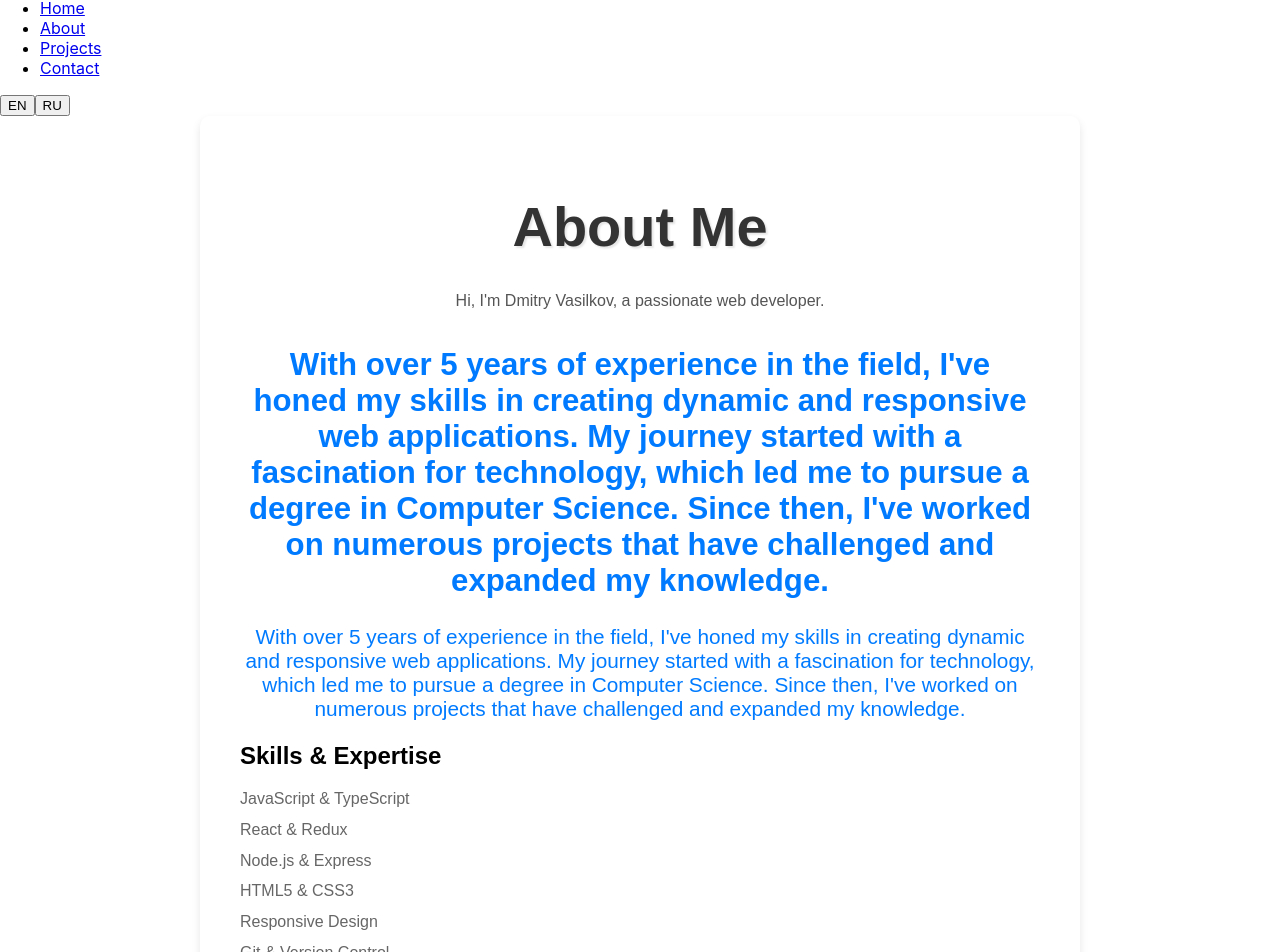
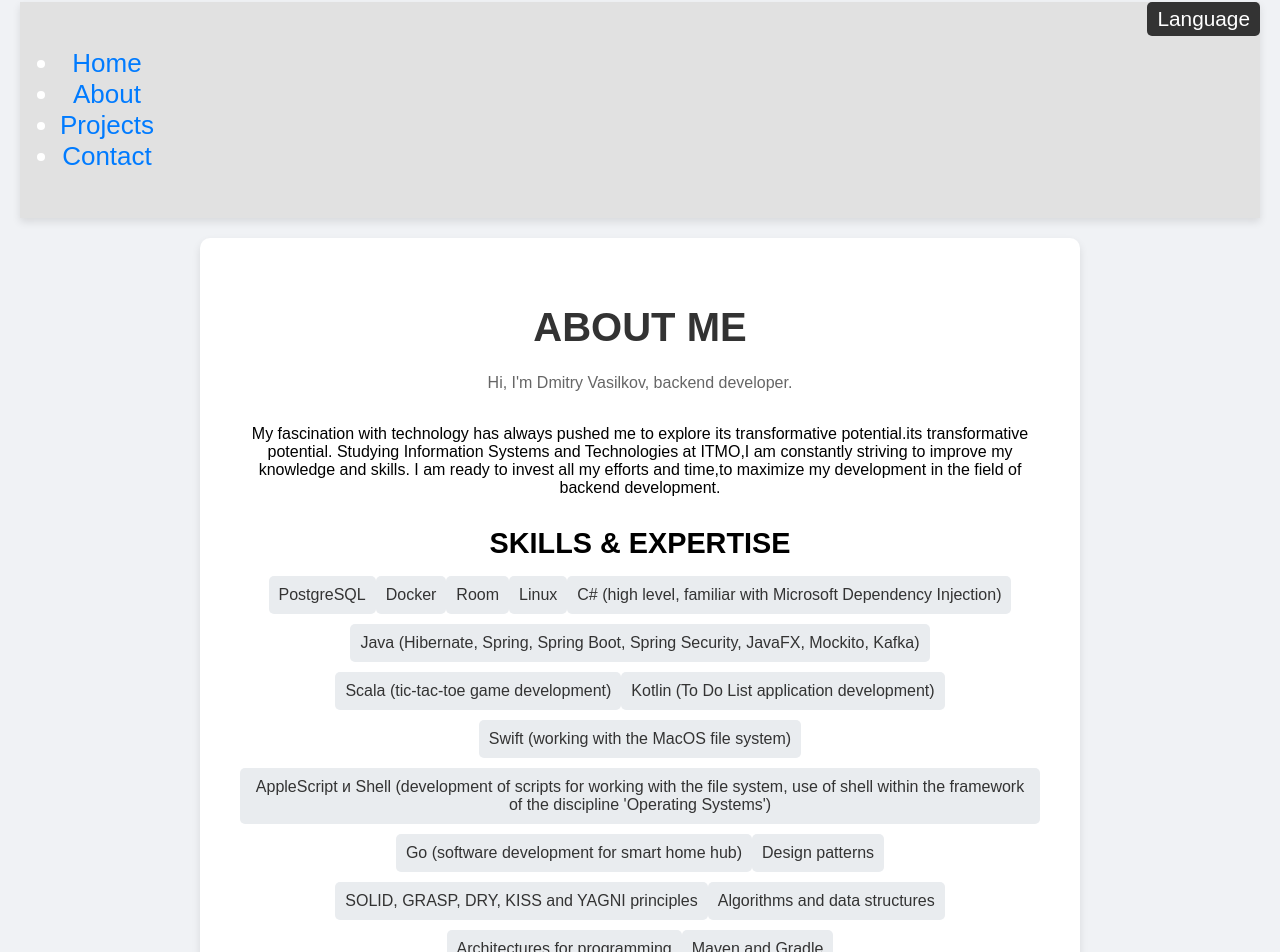
Before and after one commit to DmitryVasilkovW/DmitryVasilkovW.github.io, a React (Create React App) app in the folder my-portfolio/: page /about in a window 1280 px wide. Shown: the part 18-970 px from the top of the page. Built offline with nearby package versions, Linux system fonts and the light colour scheme.

Commit message:
feat: added styles and description of the about me page

```diff
--- a/my-portfolio/package.json
+++ b/my-portfolio/package.json
@@ -16,7 +16,8 @@
     "react-router-dom": "^6.24.1",
     "react-scripts": "5.0.1",
     "typescript": "^4.9.5",
-    "web-vitals": "^2.1.4"
+    "web-vitals": "^2.1.4",
+    "less-loader": "^8.0.0"
   },
   "scripts": {
     "start": "react-scripts start",
--- a/my-portfolio/src/App.css
+++ /dev/null
@@ -1,38 +0,0 @@
-.App {
-  text-align: center;
-}
-
-.App-logo {
-  height: 40vmin;
-  pointer-events: none;
-}
-
-@media (prefers-reduced-motion: no-preference) {
-  .App-logo {
-    animation: App-logo-spin infinite 20s linear;
-  }
-}
-
-.App-header {
-  background-color: #282c34;
-  min-height: 100vh;
-  display: flex;
-  flex-direction: column;
-  align-items: center;
-  justify-content: center;
-  font-size: calc(10px + 2vmin);
-  color: white;
-}
-
-.App-link {
-  color: #61dafb;
-}
-
-@keyframes App-logo-spin {
-  from {
-    transform: rotate(0deg);
-  }
-  to {
-    transform: rotate(360deg);
-  }
-}
--- a/my-portfolio/src/App.tsx
+++ b/my-portfolio/src/App.tsx
@@ -1,11 +1,11 @@
-// src/App.tsx
 import React, { useState, useEffect } from 'react';
 import { BrowserRouter as Router, Routes, Route, Link } from 'react-router-dom';
 import { translations } from './translations/translations';
 import { aboutTranslations } from "./translations/pages/aboutTranslations";
 import LanguageSelector from './components/LanguageSelector';
-import Page from './components/Page';
+import HomePage from './pages/HomePage';
 import AboutPage from "./pages/AboutPage";
+import './styles/App.css'
 
 const App: React.FC = () => {
     const [language, setLanguage] = useState<string>('en');
@@ -21,22 +21,22 @@ const App: React.FC = () => {
 
     return (
         <Router>
-            <div>
-                <header>
+            <div className="App">
+                <header className="App-header">
                     <nav>
                         <ul>
-                            <li><Link to="/">{translations[language].home}</Link></li>
-                            <li><Link to="/about">{translations[language].about}</Link></li>
-                            <li><Link to="/projects">{translations[language].projects}</Link></li>
-                            <li><Link to="/contact">{translations[language].contact}</Link></li>
+                            <li><Link to="/" className="App-link">{translations[language].home}</Link></li>
+                            <li><Link to="/about" className="App-link">{translations[language].about}</Link></li>
+                            <li><Link to="/projects" className="App-link">{translations[language].projects}</Link></li>
+                            <li><Link to="/contact" className="App-link">{translations[language].contact}</Link></li>
                         </ul>
-                        <LanguageSelector setLanguage={setLanguage}/>
+                        <LanguageSelector setLanguage={setLanguage} />
                     </nav>
                 </header>
                 <main>
                     <Routes>
                         <Route path="/" element={
-                            <Page
+                            <HomePage
                                 title={translations[language]['about-title']}
                                 content={translations[language]['about-text']}
                             />
@@ -48,8 +48,8 @@ const App: React.FC = () => {
                                 professional={aboutTranslations[language]['professional']}
                                 skills={aboutTranslations[language]['skills']}
                                 skillsList={aboutTranslations[language]['skillsList']}
+                                personalTitle={aboutTranslations[language]['personal-title']}
                                 personal={aboutTranslations[language]['personal']}
-                                contact={aboutTranslations[language]['contact']}
                             />
                         }/>
                         {/*<Route path="/projects" element={<ProjectsPage language={language}/>}/>*/}
--- a/my-portfolio/src/components/LanguageSelector.tsx
+++ b/my-portfolio/src/components/LanguageSelector.tsx
@@ -1,15 +1,31 @@
-// src/components/LanguageSelector.tsx
-import React from 'react';
+import React, { useState } from 'react';
+import '../styles/LanguageSelector.css';
 
 interface Props {
     setLanguage: (language: 'en' | 'ru') => void;
 }
 
 const LanguageSelector: React.FC<Props> = ({ setLanguage }) => {
+    const [isOpen, setIsOpen] = useState(false);
+
+    const toggleDropdown = () => {
+        setIsOpen(!isOpen);
+    };
+
+    const selectLanguage = (language: 'en' | 'ru') => {
+        setLanguage(language);
+        setIsOpen(false);
+    };
+
     return (
-        <div id="language-selector">
-            <button onClick={() => setLanguage('en')}>EN</button>
-            <button onClick={() => setLanguage('ru')}>RU</button>
+        <div className="language-selector">
+            <button onClick={toggleDropdown}>Language</button>
+            {isOpen && (
+                <ul className="dropdown">
+                    <li onClick={() => selectLanguage('en')}>EN</li>
+                    <li onClick={() => selectLanguage('ru')}>RU</li>
+                </ul>
+            )}
         </div>
     );
 };
--- a/my-portfolio/src/pages/AboutPage.tsx
+++ b/my-portfolio/src/pages/AboutPage.tsx
@@ -8,16 +8,22 @@ interface AboutPageProps {
     skills: string,
     skillsList: string[],
     personal: string,
-    contact: string
+    personalTitle: string,
 }
 
-const AboutPage: React.FC<AboutPageProps> = ({title, intro, professional, skills, skillsList, personal, contact }) => {
+const AboutPage: React.FC<AboutPageProps> = ({
+                                                 title,
+                                                 intro,
+                                                 professional,
+                                                 skills,
+                                                 skillsList,
+                                                 personal,
+                                                 personalTitle}) => {
     return (
         <div className="about-page">
             <h1 className= "title">{title}</h1>
             <p className= "intro">{intro}</p>
             <section className= "professional">
-                <h2>{professional}</h2>
                 <p>{professional}</p>
             </section>
             <section className= "skills">
@@ -27,12 +33,8 @@ const AboutPage: React.FC<AboutPageProps> = ({title, intro, professional, skills
                 </ul>
             </section>
             <section className= "personal">
-                <h2>{personal}</h2>
+                <h2>{personalTitle}</h2>
                 <p>{personal}</p>
-            </section>
-            <section className="contact">
-                <h2>{contact}</h2>
-                <p>{contact}</p>
             </section>
         </div>
     );
--- a/my-portfolio/src/components/Page.tsx
+++ b/my-portfolio/src/pages/HomePage.tsx
@@ -1,4 +1,3 @@
-// src/components/Page.tsx
 import React from 'react';
 
 interface Props {
@@ -6,7 +5,7 @@ interface Props {
     content: string;
 }
 
-const Page: React.FC<Props> = ({ title, content }) => {
+const HomePage: React.FC<Props> = ({ title, content }) => {
     return (
         <section>
             <h2>{title}</h2>
@@ -15,4 +14,4 @@ const Page: React.FC<Props> = ({ title, content }) => {
     );
 };
 
-export default Page;
+export default HomePage;
--- a/my-portfolio/src/styles/About.css
+++ b/my-portfolio/src/styles/About.css
@@ -1,71 +1,84 @@
+body {
+    font-family: 'Arial', sans-serif;
+    margin: 0;
+    padding: 0;
+    background-color: #f0f2f5;
+}
+
 .about-page {
-    font-family: 'Arial', sans-serif;
-    padding: 40px;
     max-width: 800px;
-    margin: 0 auto;
+    margin: 20px auto;
     background-color: #ffffff;
     border-radius: 10px;
     box-shadow: 0 4px 8px rgba(0, 0, 0, 0.1);
+    padding: 40px;
 }
 
 .title {
-    font-size: 3.5em;
-    margin-bottom: 0.5em;
+    font-size: 2.5em;
     color: #333;
+    margin-bottom: 20px;
+    text-transform: uppercase;
     text-align: center;
-    text-shadow: 2px 2px 2px rgba(0, 0, 0, 0.1);
 }
 
 .intro {
-    margin-bottom: 2em;
-    line-height: 1.8;
-    text-align: center;
-    color: #555;
-}
-
-.professional {
-    font-size: 1.3em;
-    margin-bottom: 1em;
-    color: #007bff;
+    color: #666;
+    line-height: 1.6;
+    margin-bottom: 30px;
     text-align: center;
 }
 
-.skills {
-    margin-bottom: 2em;
+.professional, .skills, .personal, .contact {
+    margin-bottom: 30px;
+}
+
+h2 {
+    color: #000000;
+    font-size: 1.8em;
+    margin-bottom: 15px;
+    text-transform: uppercase;
+    text-align: center;
 }
 
 .skills-list {
     list-style-type: none;
     padding-left: 0;
+    text-align: center;
 }
 
 .skills-list li {
-    margin-bottom: 0.8em;
-    color: #666;
-}
-
-.personal {
-    margin-bottom: 2em;
-}
-
-.contact {
-    margin-bottom: 2em;
-}
-
-.contact h2 {
-    color: #28a745;
-    font-size: 1.8em;
-    margin-bottom: 0.5em;
+    background-color: #e9ecef;
+    border-radius: 5px;
+    padding: 10px;
+    margin-bottom: 10px;
+    font-size: 1em;
+    color: #333;
+    display: inline-block;
 }
 
 .contact p {
-    color: #6c757d;
-    font-size: 1.1em;
-    line-height: 1.6;
+    color: #666;
+    margin: 5px 0;
+    text-align: center;
+}
+
+.contact a {
+    color: #000000;
+    text-decoration: none;
+    transition: color 0.3s;
+}
+
+.contact a:hover {
+    color: #000000;
 }
 
 @media (max-width: 600px) {
     .title {
-        font-size: 2.8em;
+        font-size: 2em;
+    }
+
+    .about-page {
+        padding: 20px;
     }
 }
--- /dev/null
+++ b/my-portfolio/src/styles/App.css
@@ -0,0 +1,64 @@
+.App {
+  text-align: center;
+  background-color: #f0f2f5;
+  min-height: 100vh;
+  display: flex;
+  flex-direction: column;
+  align-items: center;
+  justify-content: flex-start;
+  padding: 20px;
+  position: relative;
+}
+
+.App-logo {
+  height: 40vmin;
+  pointer-events: none;
+}
+
+@media (prefers-reduced-motion: no-preference) {
+  .App-logo {
+    animation: App-logo-spin infinite 20s linear;
+  }
+}
+
+.App-header {
+  background-color: #e1e1e1;
+  width: 100%;
+  padding: 20px 0;
+  display: flex;
+  justify-content: space-between;
+  align-items: center;
+  font-size: calc(10px + 2vmin);
+  color: white;
+  box-shadow: 0 4px 8px rgba(0, 0, 0, 0.1);
+}
+
+.App-link {
+  color: #007bff;
+  text-decoration: none;
+  transition: color 0.3s;
+}
+
+.App-link:hover {
+  color: #0056b3;
+}
+
+@keyframes App-logo-spin {
+  from {
+    transform: rotate(0deg);
+  }
+  to {
+    transform: rotate(360deg);
+  }
+}
+
+.nav-list {
+  list-style-type: none;
+  margin: 0;
+  padding: 0;
+  display: flex;
+}
+
+.nav-list li {
+  margin-right: 20px;
+}
--- /dev/null
+++ b/my-portfolio/src/styles/LanguageSelector.css
@@ -0,0 +1,47 @@
+.language-selector {
+    position: absolute;
+    top: 20px;
+    right: 20px;
+    display: inline-block;
+}
+
+.language-selector button {
+    padding: 5px 10px;
+    font-size: 0.8em;
+    background-color: #333;
+    color: #fff;
+    border: none;
+    border-radius: 5px;
+    cursor: pointer;
+    transition: background-color 0.3s;
+}
+
+.language-selector button:hover {
+    background-color: #555;
+}
+
+.language-selector .dropdown {
+    position: absolute;
+    right: 0;
+    top: 100%;
+    background-color: #fff;
+    box-shadow: 0 4px 8px rgba(0, 0, 0, 0.1);
+    border-radius: 5px;
+    margin-top: 5px;
+    z-index: 1000;
+    list-style-type: none;
+    padding: 0;
+    min-width: 100px;
+}
+
+.language-selector .dropdown li {
+    padding: 5px 10px;
+    font-size: 0.8em;
+    color: #333;
+    cursor: pointer;
+    transition: background-color 0.3s;
+}
+
+.language-selector .dropdown li:hover {
+    background-color: #f0f2f5;
+}
--- a/my-portfolio/src/translations/pages/aboutTranslations.ts
+++ b/my-portfolio/src/translations/pages/aboutTranslations.ts
@@ -5,44 +5,72 @@ interface AboutTranslations {
         professional: string,
         skills: string,
         skillsList: string[],
+        "personal-title" : string,
         personal: string,
-        contact: string
     };
 }
 
 const aboutTranslations: AboutTranslations = {
     en: {
         title: "About Me",
-        intro: "Hi, I'm Dmitry Vasilkov, a passionate web developer.",
-        professional: "With over 5 years of experience in the field, I've honed my skills in creating dynamic and responsive web applications. My journey started with a fascination for technology, which led me to pursue a degree in Computer Science. Since then, I've worked on numerous projects that have challenged and expanded my knowledge.",
+        intro: "Hi, I'm Dmitry Vasilkov, backend developer.",
+        professional: "My fascination with technology has always pushed me to explore its transformative potential." +
+        "its transformative potential. Studying Information Systems and Technologies at ITMO," +
+        "I am constantly striving to improve my knowledge and skills. I am ready to invest all my efforts and time," +
+        "to maximize my development in the field of backend development.",
         skills: "Skills & Expertise",
         skillsList: [
-            "JavaScript & TypeScript",
-            "React & Redux",
-            "Node.js & Express",
-            "HTML5 & CSS3",
-            "Responsive Design",
-            "Git & Version Control"
+            "PostgreSQL",
+            "Docker",
+            "Room",
+            "Linux",
+            "C# (high level, familiar with Microsoft Dependency Injection)",
+            "Java (Hibernate, Spring, Spring Boot, Spring Security, JavaFX, Mockito, Kafka)",
+            "Scala (tic-tac-toe game development)",
+            "Kotlin (To Do List application development)",
+            "Swift (working with the MacOS file system)",
+            "AppleScript и Shell (development of scripts for working with the file system, use of shell within the framework of the discipline 'Operating Systems')",
+            "Go (software development for smart home hub)",
+            "Design patterns",
+            "SOLID, GRASP, DRY, KISS and YAGNI principles",
+            "Algorithms and data structures",
+            "Architectures for programming",
+            "Maven and Gradle"
         ],
-        personal: "When I'm not coding, I enjoy hiking, playing chess, and exploring new technologies. I believe in continuous learning and am always looking for new challenges to tackle.",
-        contact: "Feel free to reach out to me via email at dmitry@example.com or connect with me on LinkedIn."
+        "personal-title":"hobby",
+        personal: "When I'm not writing code, I'm interested in painting, the art of medieval weaponry, and technology.",
     },
     ru: {
-        title: "Обо мне",
-        intro: "Привет, я Дмитрий Васильков, увлеченный веб-разработчик.",
-        professional: "С более чем 5-летним опытом работы в этой области, я отточил свои навыки в создании динамических и адаптивных веб-приложений. Мое путешествие началось с увлечения технологиями, что привело меня к получению степени в области информатики. С тех пор я работал над многочисленными проектами, которые бросали вызов и расширяли мои знания.",
-        skills: "Навыки и опыт",
-        skillsList: [
-            "JavaScript и TypeScript",
-            "React и Redux",
-            "Node.js и Express",
-            "HTML5 и CSS3",
-            "Адаптивный дизайн",
-            "Git и контроль версий"
+        "title": "Обо мне",
+        "intro": "Привет, я Дмитрий Васильков, бэкенд-разработчик.",
+        "skills": "Навыки и опыт",
+        "professional": "Мое увлечение технологиями всегда подталкивало меня к изучению" +
+            " их трансформационного потенциала. Обучаясь в ИТМО на направлении 'Информационные системы и технологии'," +
+            " я постоянно стремлюсь к совершенствованию своих знаний и навыков. Я готов вкладывать все свои усилия и время," +
+            " чтобы максимально развиваться в области бэкенд-разработки.",
+        "skillsList": [
+            "PostgreSQL",
+            "Docker",
+            "Room",
+            "Linux",
+            "C# (высокий уровень, знаком с Microsoft Dependency Injection)",
+            "Java (Hibernate, Spring, Spring Boot, Spring Security, JavaFX, Mockito, Kafka)",
+            "Scala (разработка игры крестики-нолики)",
+            "Kotlin (разработка приложения To Do List)",
+            "Swift (работа с файловой системой MacOS)",
+            "AppleScript и Shell (разработка скриптов для работы с файловой системой, использование shell в рамках дисциплины 'Операционные системы')",
+            "Go (разработка ПО для хаба умного дома)",
+            "Паттерны проектирования",
+            "Принципы SOLID, GRASP, DRY, KISS и YAGNI",
+            "Алгоритмы и структуры данных",
+            "Архитектуры программирования",
+            "Maven и Gradle"
         ],
-        personal: "Когда я не пишу код, я люблю ходить в походы, играть в шахматы и изучать новые технологии. Я верю в непрерывное обучение и всегда ищу новые вызовы для решения.",
-        contact: "Свяжитесь со мной по электронной почте dmitry@example.com или добавьте меня в LinkedIn."
+        "personal-title":"хобби",
+        "personal": "Когда я не пишу код, я интересуюсь живописью, искусством изготовления средневекового оружия и техникой.",
     }
+
+
 };
 
 export { aboutTranslations };
```
Also changed, not shown: 1 other file (tests, documents, lock files or other folders).
